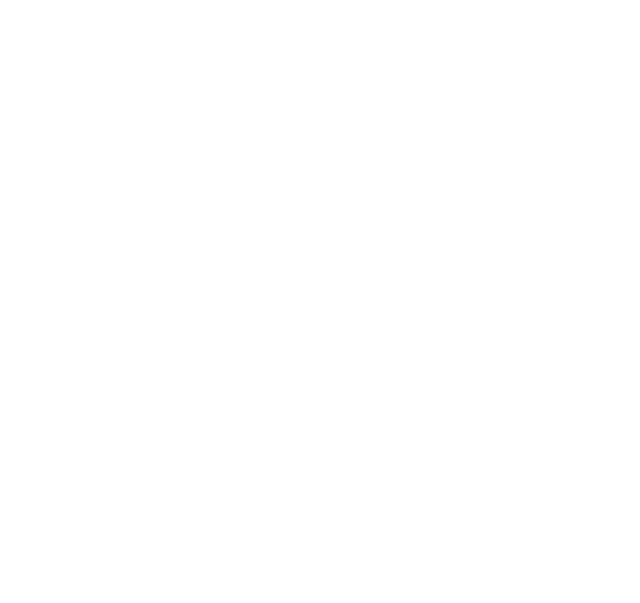
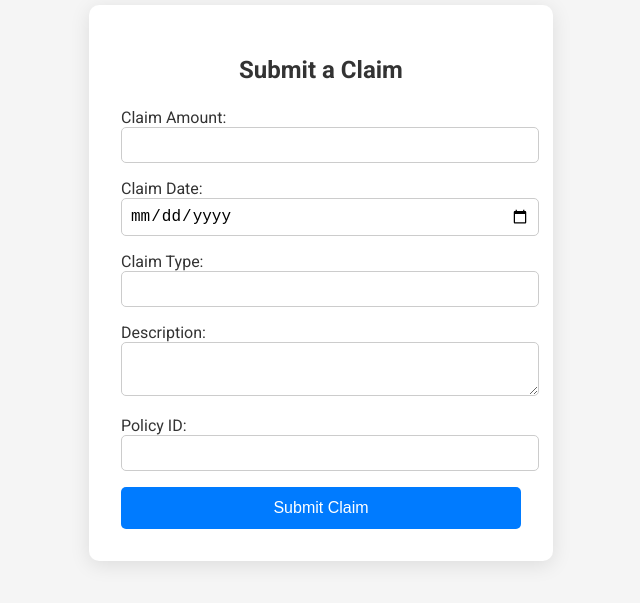
Before and after one commit to amit21052001/frontend, a React (Create React App) app: page /claim in a window 1280 px wide. Before the commit this address had no page. Shown: the part 117-720 px from the top of the page, without its empty margins (319-959 px from the left). Built offline with nearby package versions, Linux system fonts and the light colour scheme.

Commit message:
adding policy adding feature

```diff
--- a/src/App.js
+++ b/src/App.js
@@ -6,6 +6,7 @@
 import AdminPage from "./components/AdminPage";
 import HomePage from "./components/HomePage";
 import SupportPage from "./components/SupportPage";
+import ClaimPage from "./components/ClaimPage";
 
 const App = () => {
   return (
@@ -17,6 +18,7 @@
         <Route path="/admin"  element={<AdminPage />} />
         <Route path="/home" element={<HomePage />} />
         <Route path="/support" element={<SupportPage />} />
+        <Route path="/claim" element={<ClaimPage />} />
       </Routes>
     </Router>
   );
--- /dev/null
+++ b/src/components/ClaimPage.css
@@ -0,0 +1,56 @@
+.claim-page {
+    height: 100vh;
+    display: flex;
+    justify-content: center;
+    align-items: center;
+    background-color: #f5f5f5;
+  }
+
+  .claim-container {
+    background: white;
+    padding: 2rem;
+    border-radius: 10px;
+    box-shadow: 0 4px 20px rgba(0, 0, 0, 0.1);
+    width: 400px;
+    text-align: center;
+  }
+
+  .claim-container h2 {
+    margin-bottom: 1.5rem;
+    color: #333;
+  }
+
+  .claim-form {
+    display: flex;
+    flex-direction: column;
+  }
+
+  .claim-form label {
+    margin-bottom: 1rem;
+    text-align: left;
+    color: #333;
+  }
+
+  .claim-form input,
+  .claim-form textarea {
+    width: 100%;
+    padding: 0.5rem;
+    border: 1px solid #ccc;
+    border-radius: 5px;
+    font-size: 1rem;
+  }
+
+  .claim-form button {
+    padding: 0.75rem;
+    background-color: #007bff;
+    border: none;
+    border-radius: 5px;
+    color: white;
+    font-size: 1rem;
+    cursor: pointer;
+    transition: background-color 0.3s ease;
+  }
+
+  .claim-form button:hover {
+    background-color: #0056b3;
+  }
--- /dev/null
+++ b/src/components/ClaimPage.jsx
@@ -0,0 +1,88 @@
+import React, { useState } from "react";
+import "./ClaimPage.css";
+
+const ClaimPage = () => {
+  const [claimDetails, setClaimDetails] = useState({
+    claimAmount: "",
+    claimDate: "",
+    claimType: "",
+    description: "",
+    policyId: "",
+  });
+
+  const handleChange = (e) => {
+    const { name, value } = e.target;
+    setClaimDetails((prevDetails) => ({
+      ...prevDetails,
+      [name]: value,
+    }));
+  };
+
+  const handleSubmit = (e) => {
+    e.preventDefault();
+    console.log("Claim submitted:", claimDetails);
+    // Add logic to handle form submission
+  };
+
+  return (
+    <div className="claim-page">
+      <div className="claim-container">
+        <h2>Submit a Claim</h2>
+        <form onSubmit={handleSubmit} className="claim-form">
+          <label>
+            Claim Amount:
+            <input
+              type="number"
+              name="claimAmount"
+              value={claimDetails.claimAmount}
+              onChange={handleChange}
+              required
+            />
+          </label>
+          <label>
+            Claim Date:
+            <input
+              type="date"
+              name="claimDate"
+              value={claimDetails.claimDate}
+              onChange={handleChange}
+              required
+            />
+          </label>
+          <label>
+            Claim Type:
+            <input
+              type="text"
+              name="claimType"
+              value={claimDetails.claimType}
+              onChange={handleChange}
+              required
+            />
+          </label>
+          <label>
+            Description:
+            <textarea
+              name="description"
+              value={claimDetails.description}
+              onChange={handleChange}
+              required
+            />
+          </label>
+          <label>
+            Policy ID:
+            <input
+              type="text"
+              name="policyId"
+              value={claimDetails.policyId}
+              onChange={handleChange}
+              required
+            />
+          </label>
+          <button type="submit">Submit Claim</button>
+        </form>
+      </div>
+    </div>
+  );
+};
+
+export default ClaimPage;
```
